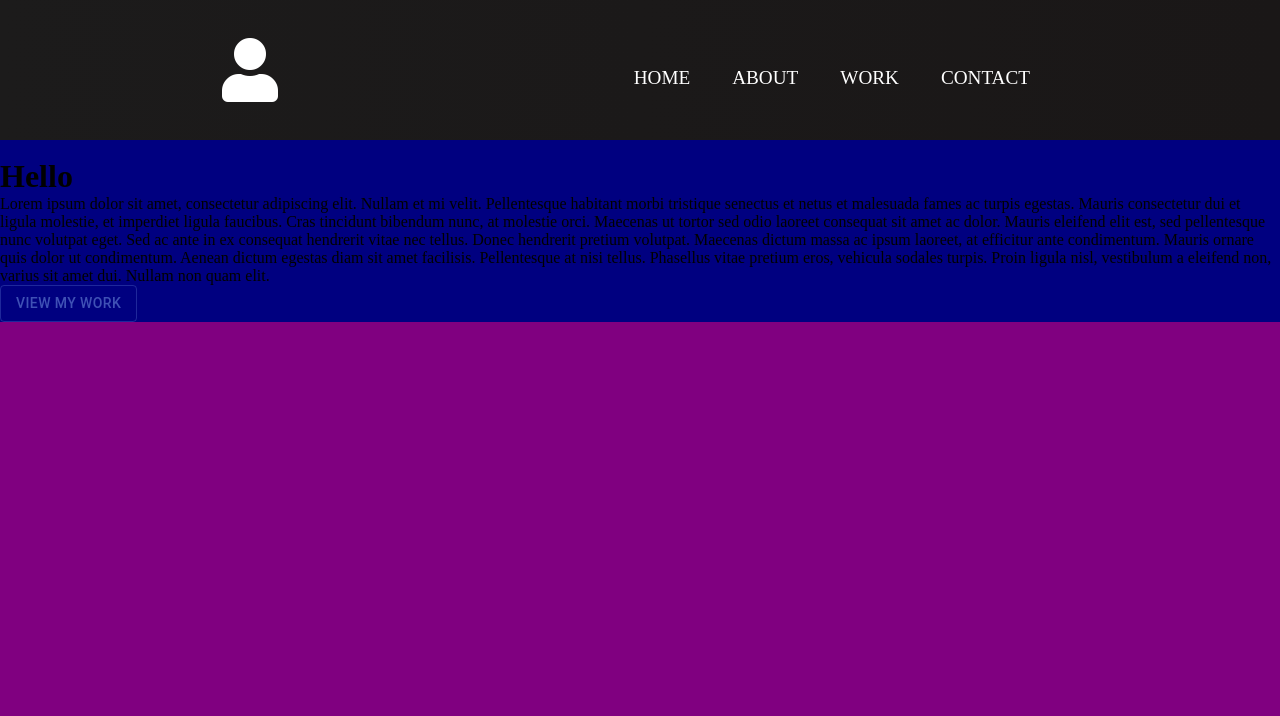
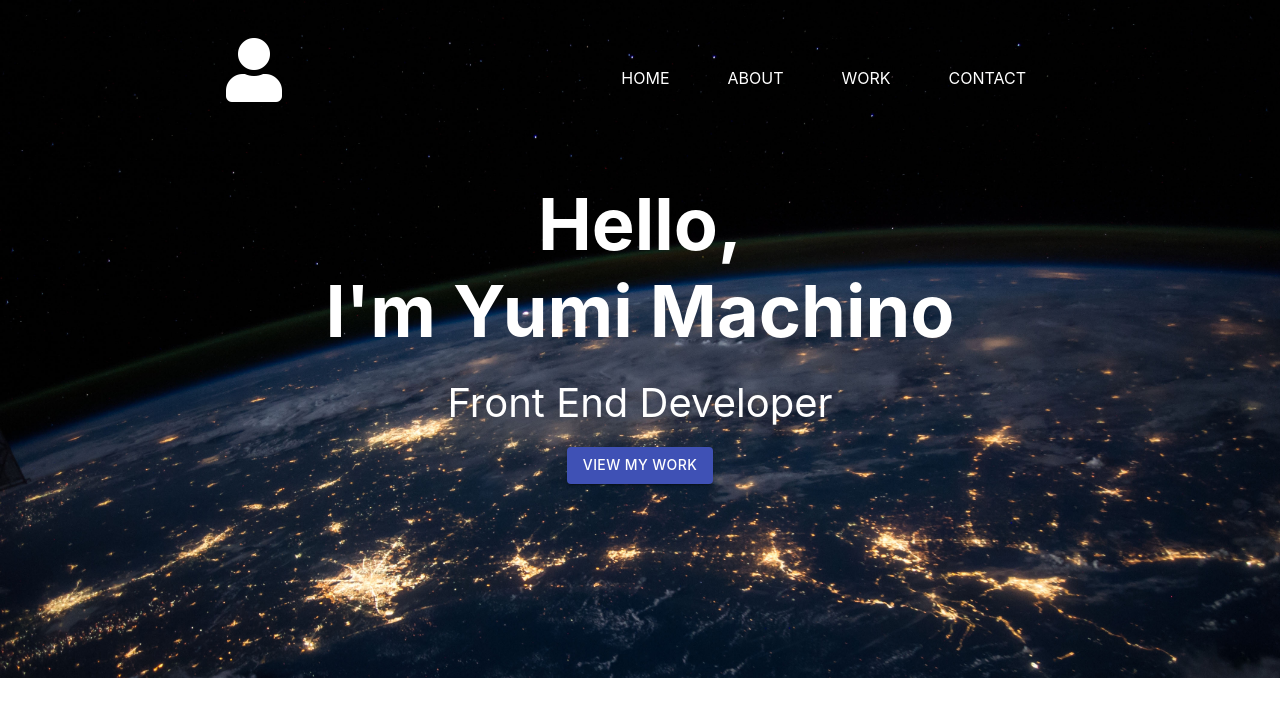
Before and after one commit to YumiMachino/React-Portfolio, a React (Create React App) app: page / in a window 1280 px wide. Shown: the top 716 px of the page. Built offline with nearby package versions, Linux system fonts and the light colour scheme.

Commit message:
Update: navigationbar, Add: intro section

```diff
--- a/package.json
+++ b/package.json
@@ -11,6 +11,7 @@
     "react-dom": "^17.0.2",
     "react-router-dom": "^5.2.0",
     "react-scripts": "4.0.3",
+    "react-typing-animation": "^1.6.2",
     "web-vitals": "^1.1.1"
   },
   "scripts": {
--- a/public/index.html
+++ b/public/index.html
@@ -27,7 +27,7 @@
       work correctly both with client-side routing and a non-root public URL.
       Learn how to configure a non-root public URL by running `npm run build`.
     -->
-    <title>React App</title>
+    <title>Yumi's portfolio</title>
   </head>
   <body>
     <noscript>You need to enable JavaScript to run this app.</noscript>
--- a/src/App.css
+++ b/src/App.css
@@ -1,11 +1,15 @@
 * {
   margin: 0;
   padding: 0;
+  font-family: -apple-system, system-ui, "Segoe UI", Roboto, Oxygen, Ubuntu,
+    Cantarell, "Open Sans", "Helvetica Neue", sans-serif;
 }
 
 .nav-intro-section {
   margin: auto 0;
   padding: 0;
-  height: 800px;
-  background-color: purple;
+  height: 678px;
+  width: 100%;
+  background-image: url(./img/earth.jpg);
+  background-size: cover;
 }
--- a/src/components/Intro.css
+++ b/src/components/Intro.css
@@ -1,3 +1,18 @@
 .intro-section {
-  background-color: navy;
+  /* background-color: navy; */
+  margin: 40px 97.5px;
+  padding: 0px 15px;
+  text-align: center;
 }
+
+.intro-title {
+  font-size: 72px;
+  margin: 0px 0px 24px 0px;
+  color: #fff;
+}
+
+.intro-subtitle {
+  margin: 0px 0px 20px 0px;
+  color: #fff;
+  font-size: 40px;
+}
--- a/src/components/Intro.js
+++ b/src/components/Intro.js
@@ -6,10 +6,9 @@ import { Button, Container } from '@material-ui/core';
 const Intro = () => {
     return (
         <div className="intro-section">
-            <img src=""></img>
-            <h1>Hello</h1>
-            <p>Lorem ipsum dolor sit amet, consectetur adipiscing elit. Nullam et mi velit. Pellentesque habitant morbi tristique senectus et netus et malesuada fames ac turpis egestas. Mauris consectetur dui et ligula molestie, et imperdiet ligula faucibus. Cras tincidunt bibendum nunc, at molestie orci. Maecenas ut tortor sed odio laoreet consequat sit amet ac dolor. Mauris eleifend elit est, sed pellentesque nunc volutpat eget. Sed ac ante in ex consequat hendrerit vitae nec tellus. Donec hendrerit pretium volutpat. Maecenas dictum massa ac ipsum laoreet, at efficitur ante condimentum. Mauris ornare quis dolor ut condimentum. Aenean dictum egestas diam sit amet facilisis. Pellentesque at nisi tellus. Phasellus vitae pretium eros, vehicula sodales turpis. Proin ligula nisl, vestibulum a eleifend non, varius sit amet dui. Nullam non quam elit.</p>
-            <Button variant="outlined" color="primary">View My Work</Button>
+            <h1 className="intro-title">Hello, <br/>I'm Yumi Machino</h1>
+            <p className="intro-subtitle">Front End Developer</p>
+            <Button variant="contained" color="primary">View My Work</Button>
         </div>
      );
 }
--- a/src/components/Navbar.css
+++ b/src/components/Navbar.css
@@ -1,5 +1,5 @@
 .navbar {
-  background: linear-gradient(90deg, rgb(28, 27, 27) 0%, rgb(26, 23, 23) 100%);
+  /* background: linear-gradient(90deg, rgb(28, 27, 27) 0%, rgb(26, 23, 23) 100%); */
   height: 140px;
   display: flex;
   justify-content: center;
@@ -25,15 +25,14 @@
   margin-left: 20px;
   cursor: pointer;
   text-decoration: none;
-  font-size: 4rem;
   display: flex;
   align-items: center;
 }
 
-/* .fa-typo3 {
+.fa-user {
   margin-left: 0.5rem;
-  font-size: 1.8rem;
-} */
+  font-size: 4rem;
+}
 
 .nav-menu {
   display: grid;
@@ -47,36 +46,47 @@
 }
 
 .nav-item {
-  height: 80px;
+  display: block;
+  padding: 0.5rem 1rem;
+  font-size: 16px;
 }
 
 .nav-links {
   color: #fff;
   display: flex;
   align-items: center;
-  text-decoration: none;
-  padding: 0.5rem 1rem;
+  text-decoration: none; /*reset default css*/
+  padding: 8px;
   height: 100%;
+  position: relative;
 }
 
-.nav-links:hover {
-  border-bottom: 4px solid #fff;
-  transition: all 0.2s ease-out;
+.nav-item::after {
+  content: "";
+  display: block;
+  width: 0;
+  transition: width 0.5s;
+  border-bottom: 2.5px solid #fff;
+}
+
+.nav-item:hover::after {
+  margin-left: 5px;
+  width: 60%;
 }
 
 .fa-bars {
   color: #fff;
-}
-
-.nav-links-mobile {
-  display: none;
+  font-size: xx-large;
+  margin-top: 10px;
+  margin-right: 5px;
 }
 
 .menu-icon {
   display: none;
 }
 
-@media screen and (max-width: 960px) {
+/*960px*/
+@media screen and (max-width: 800px) {
   /*drop down menu*/
   .nav-menu {
     display: flex;
@@ -134,25 +144,4 @@
     color: #fff;
     font-size: 2rem;
   }
-
-  /* .nav-links-mobile {
-    display: block;
-    text-align: center;
-    margin: 2rem auto;
-    border-radius: 4px;
-    width: 80%;
-    text-decoration: none;
-    font-size: 1.5rem;
-    background-color: transparent;
-    color: #fff;
-    padding: 14px 20px;
-    border: 1px solid #fff;
-    transition: all 0.3s ease-out;
-  }
-
-  .nav-links-mobile:hover {
-    background: #fff;
-    color: #242424;
-    transition: 250ms;
-  } */
 }
--- a/src/components/Navbar.js
+++ b/src/components/Navbar.js
@@ -22,7 +22,7 @@ const Navbar = () => {
             <i className={click ? 'fas fa-times' : 'fas fa-bars'} />
           </div>
           <ul className={click ? 'nav-menu active' : 'nav-menu'}>
-            <li className='nav-item'>
+            <li className='nav-item nav-home'>
               <Link to='/' className='nav-links' onClick={closeMobileMenu}>
                 HOME
               </Link>
@@ -46,7 +46,7 @@ const Navbar = () => {
               </Link>
             </li>
 
-            <li>
+            <li className='nav-item'>
               <Link
                 to='/contact'
                 className='nav-links'
```
Also changed, not shown: src/components/Dropdown.css (deleted), src/components/Dropdown.js (deleted), src/img/earth.jpg (added), 1 other file (tests, documents, lock files or other folders).
